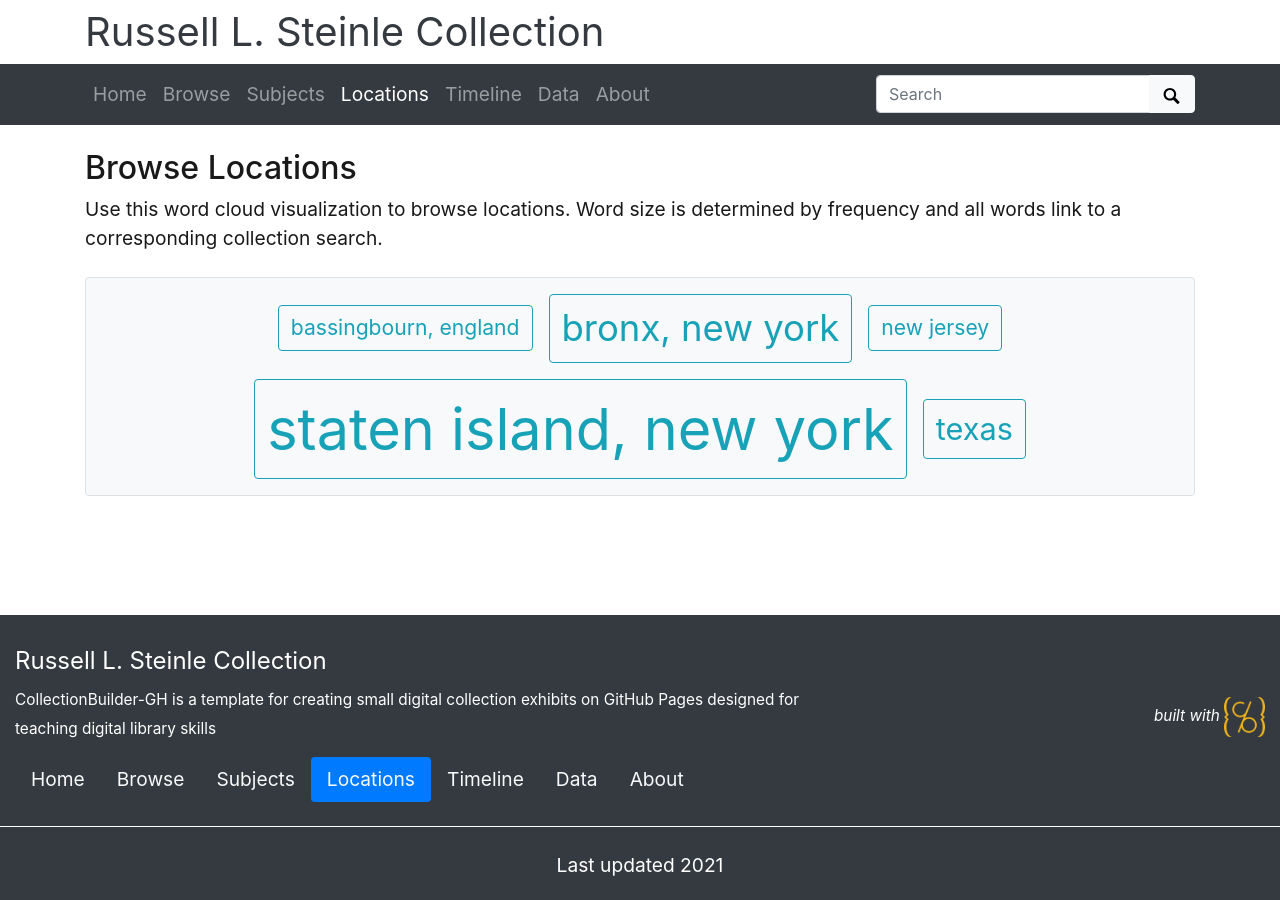
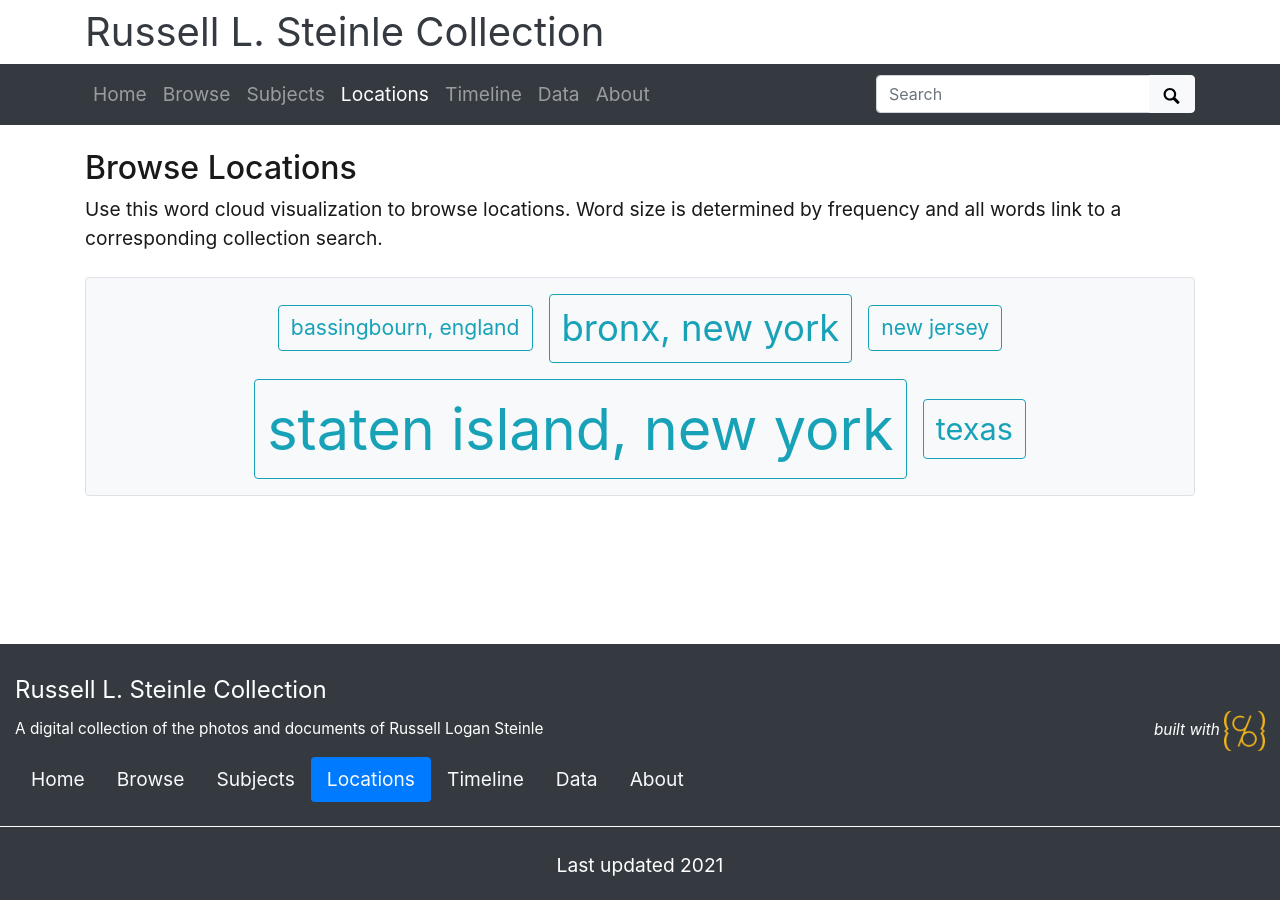
Before and after one commit to mialsteinle/russell-logan-steinle, a Jekyll site: the page built from pages/locations.md, in a window 1280 px wide. Built offline with Jekyll 4.4.1, drawn with Linux system fonts in a browser that asks for light colours.

Commit message:
description

```diff
--- a/_config.yml
+++ b/_config.yml
@@ -25,7 +25,7 @@
 tagline:
 # description appears in meta tags and other locations
 # this description might appear in search result lists, keep around 160 characters max
-description: "CollectionBuilder-GH is a template for creating small digital collection exhibits on GitHub Pages designed for teaching digital library skills"
+description: "A digital collection of the photos and documents of Russell Logan Steinle"
 # creator of the digital collection, to appear in meta tags; we typically use our GitHub usernames but feel free to just use your name
 author: mialsteinle
 
```
